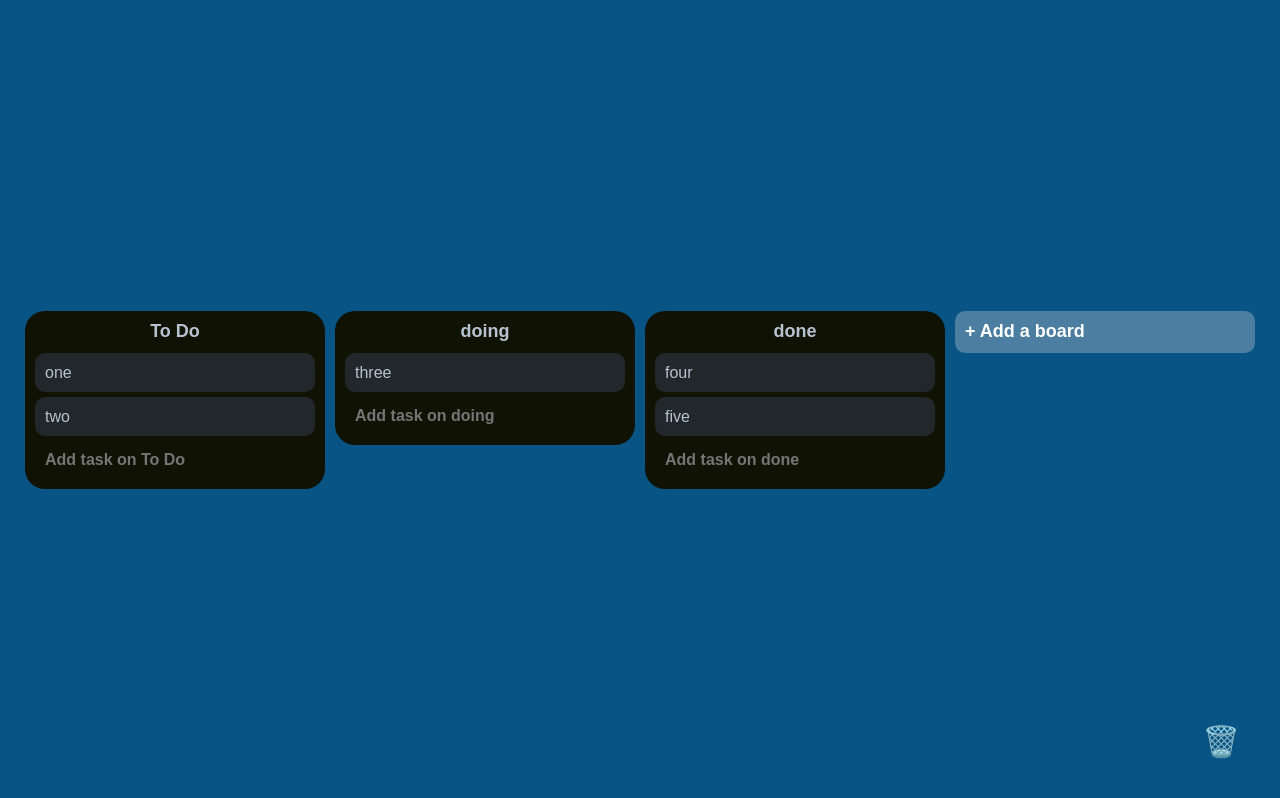
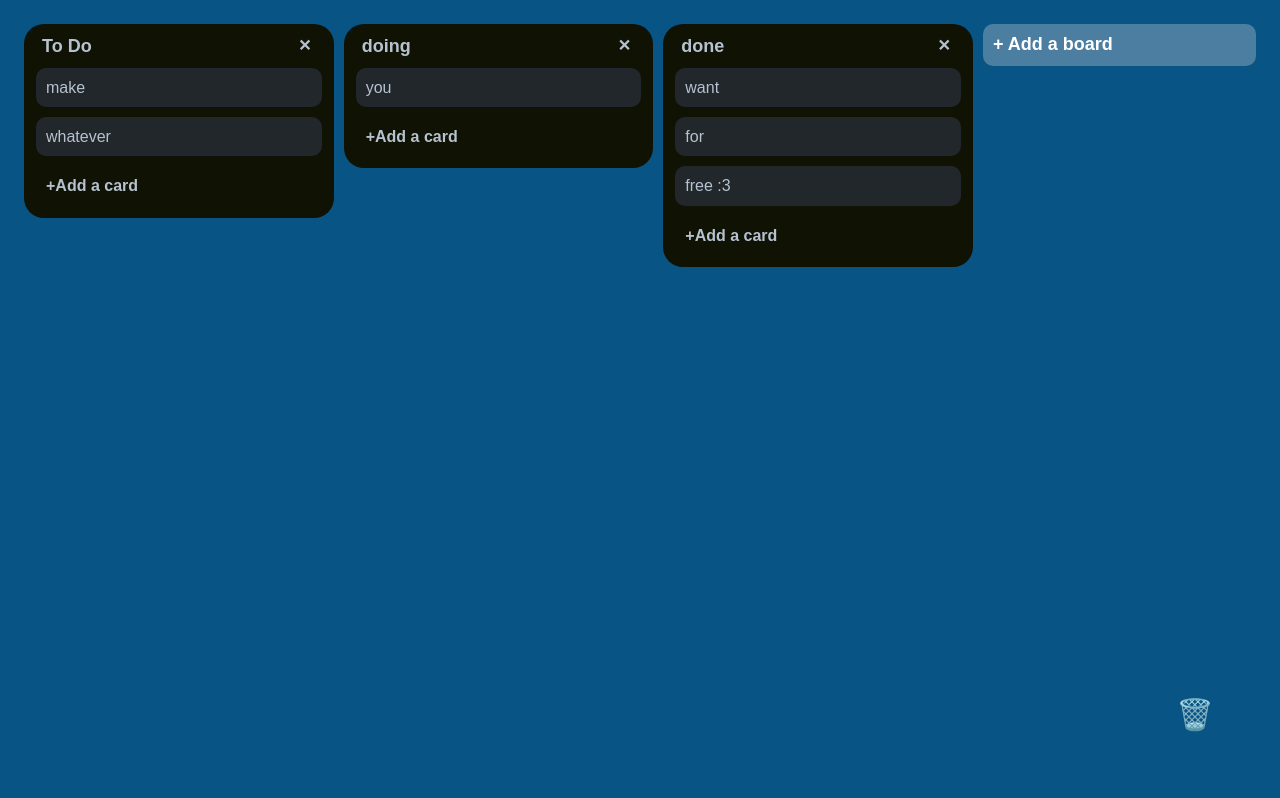
Before and after one commit to yerinirey/toDo-TS, a React (Create React App) app: page / in a window 1280 px wide. Built offline with nearby package versions, Linux system fonts and the light colour scheme.

Commit message:
CodeChallenge-Reordering, Save to Local Storage, CSS-Styling

```diff
--- a/src/App.tsx
+++ b/src/App.tsx
@@ -1,23 +1,23 @@
 import { DragDropContext, DropResult, Droppable } from "react-beautiful-dnd";
 import { useRecoilState } from "recoil";
 import styled from "styled-components";
-import { toDoState } from "./atoms";
+import { IToDoState, toDoState } from "./atoms";
 import Board from "./Components/Board";
-import { useState } from "react";
 import AddBoard from "./Components/AddBoard";
 import TrashBin from "./Components/TrashBin";
+import { useEffect } from "react";
+import { saveToDos } from "./local";
 
 const Wrapper = styled.div`
   display: flex;
+  position: relative;
   width: 100vw;
-  margin: 0 auto;
-  justify-content: center;
-  align-items: center;
+  padding: 24px;
   height: 100vh;
 `;
 const Boards = styled.div`
   display: flex;
-  justify-content: center;
+  /* justify-content: center; */
   align-items: flex-start;
   gap: 10px;
   width: 100%;
@@ -25,13 +25,37 @@ const Boards = styled.div`
 
 function App() {
   const [toDos, setToDos] = useRecoilState(toDoState);
+  const onDragStart = (initial: { draggableId: string }) => {
+    // console.log("initial\n", initial);
+  };
   const onDragEnd = (info: DropResult) => {
+    // console.log(info);
     const { destination, draggableId, source } = info;
-    console.log(info);
     if (!destination) return;
 
+    /* board Movement */
+    if (info.type == "boards") {
+      setToDos((allBoards) => {
+        const boardIds = Object.keys(allBoards);
+        boardIds.splice(source.index, 1);
+        console.log("After removing:", boardIds);
+        boardIds.splice(destination.index, 0, draggableId);
+        console.log("After inserting:", boardIds);
+        const reorderBoards: IToDoState = {};
+        boardIds.forEach((id) => {
+          reorderBoards[id] = allBoards[id];
+        });
+        return reorderBoards;
+        /* reduce: 배열을 순회하며 누적기에 값을 추가하는 방법으로 새로운 객체 생성 가능 */
+        // const reorderBoards: IToDoState = boardIds.reduce((acc, id) => {
+        //   acc[id] = allBoards[id];
+        //   return acc;
+        // }, {} as IToDoState);
+        // return reorderBoards;
+      });
+    } else {
       if (destination.droppableId === source.droppableId) {
-      // same board movement
+        // card Movement - same board
         setToDos((allBoards) => {
           const boardCopy = [...allBoards[source.droppableId]];
           const taskObj = boardCopy[source.index];
@@ -44,6 +68,7 @@ function App() {
         });
       }
       if (destination.droppableId === "trash-bin") {
+        // card Movement - trash
         console.log("trash!");
         setToDos((allBoards) => {
           const sourceBoard = [...allBoards[source.droppableId]];
@@ -54,7 +79,7 @@ function App() {
           };
         });
       } else if (destination.droppableId !== source.droppableId) {
-      // cross board movement
+        //card Movement - cross Movement
         setToDos((allBoards) => {
           const sourceBoard = [...allBoards[source.droppableId]];
           const taskObj = sourceBoard[source.index];
@@ -68,20 +93,39 @@ function App() {
           };
         });
       }
+    }
   };
-
+  console.log(toDos);
+  console.log(Object.keys(toDos));
+  useEffect(() => {
+    saveToDos(toDos);
+  }, [toDos]);
   return (
-    <DragDropContext onDragEnd={onDragEnd}>
     <Wrapper>
-        <Boards>
-          {Object.keys(toDos).map((boardId) => (
-            <Board boardId={boardId} key={boardId} toDos={toDos[boardId]} />
+      <DragDropContext onDragStart={onDragStart} onDragEnd={onDragEnd}>
+        <Droppable
+          droppableId={"boards"}
+          type={"boards"}
+          direction={"horizontal"}
+        >
+          {(magic) => (
+            <Boards {...magic.droppableProps} ref={magic.innerRef}>
+              {Object.keys(toDos).map((boardId, index) => (
+                <Board
+                  boardId={boardId}
+                  key={boardId}
+                  toDos={toDos[boardId]}
+                  index={index}
+                />
               ))}
+              {magic.placeholder}
               <AddBoard />
             </Boards>
+          )}
+        </Droppable>
         <TrashBin />
+      </DragDropContext>
     </Wrapper>
-    </DragDropContext>
   );
 }
 
--- a/src/Components/AddBoard.tsx
+++ b/src/Components/AddBoard.tsx
@@ -57,6 +57,7 @@ const AddBoardBox = styled.div`
 
 const AddButton = styled.button`
   font-size: 14px;
+  font-weight: 700;
   border: none;
   border-radius: 5px;
   color: ${(props) => props.theme.boardColor};
@@ -90,7 +91,7 @@ function AddBoard() {
     makeBoard((allBoards) => {
       return {
         ...allBoards,
-        [boardName]: [],
+        [boardName + ""]: [],
       };
     });
     setValue("boardName", "");
--- a/src/Components/Board.tsx
+++ b/src/Components/Board.tsx
@@ -1,48 +1,73 @@
-import { Droppable } from "react-beautiful-dnd";
+import { Draggable, Droppable } from "react-beautiful-dnd";
 import DraggableCard from "./DraggableCard";
 import styled from "styled-components";
-import { useRef } from "react";
+import { useEffect, useRef, useState } from "react";
 import { useForm } from "react-hook-form";
-import { IToDo, toDoState } from "../atoms";
-import { useSetRecoilState } from "recoil";
-
+import { IToDo, IToDoState, toDoState } from "../atoms";
+import { useRecoilState, useSetRecoilState } from "recoil";
+import { saveToDos } from "../local";
 const Wrapper = styled.div`
-  width: 300px;
-  padding: 10px;
+  width: 340px;
+  padding: 12px;
   border-radius: 20px;
   background-color: ${(props) => props.theme.boardColor};
-  /* min-height: 300px; */
   display: flex;
   flex-direction: column;
+  /* &.dragging {
+    transform: skewX(28px);
+  } */
 `;
 
+const Header = styled.div`
+  display: flex;
+  width: 100%;
+  /* background-color: teal; */
+  flex-direction: row;
+  justify-content: space-between;
+  align-items: center;
+  margin-bottom: 10px;
+  padding: 0 6px;
+`;
+const DeleteBoard = styled.div`
+  border-radius: 5px;
+  height: 22px;
+  width: 22px;
+  text-align: center;
+  font-weight: 700;
+
+  &:hover {
+    cursor: pointer;
+    background-color: rgba(255, 58, 58, 0.582);
+  }
+`;
 const Title = styled.h2`
   text-align: center;
   font-weight: 600;
-  margin-bottom: 10px;
   font-size: 18px;
 `;
 
 interface IAreaProps {
-  isDraggingFromThis: boolean;
-  isDraggingOver: boolean;
+  $isDraggingFromThis: boolean;
+  $isDraggingOver: boolean;
 }
 
 const Area = styled.div<IAreaProps>`
-  /* background-color: ${(props) =>
-    props.isDraggingOver
+  /*background-color: ${(props) =>
+    props.$isDraggingOver
       ? "#dfe6e9"
-      : props.isDraggingFromThis
+      : props.$isDraggingFromThis
       ? "#b2bec3"
-      : "transparent"};*/
-  /* flex-grow: 1; */
-  /* transition: background-color 0.3s ease-in-out; */
-  /* padding: 10px; */
+      : "transparent"};
+    flex-grow: 1;
+    transition: background-color 0.3s ease-in-out;
+    padding: 10px;
+  */
 `;
 
 interface IBoardProps {
   toDos: IToDo[];
   boardId: string;
+  index: number;
 }
 
 interface IForm {
@@ -51,29 +76,92 @@ interface IForm {
 
 const Form = styled.form`
   width: 100%;
+`;
+const AddBtn = styled.div`
+  padding: 10px;
+  width: 80%;
+  font-size: 16px;
+  font-weight: 600;
   border-radius: 10px;
+  color: ${(props) => props.theme.textColor};
   &:hover {
     background-color: #272f27;
     transition: background-color 0.1s ease-in-out;
+    cursor: pointer;
   }
-  input {
+`;
+const AddCardContainer = styled.div`
+  width: 100%;
+  display: flex;
+  flex-direction: column;
+  gap: 10px;
+  textarea {
+    resize: none;
+    border-radius: 10px;
+    padding: 10px;
     border: none;
-    background-color: transparent;
-    padding: 10px;
     width: 100%;
+    height: 4em;
     font-size: 16px;
     font-weight: 600;
+    background-color: ${(props) => props.theme.cardColor};
     color: ${(props) => props.theme.textColor};
     &:focus {
       font-weight: 200;
+      font-size: 16px;
+      font-weight: 600;
+      outline: none;
     }
   }
 `;
+const AddCardBtnContainer = styled.div`
+  display: flex;
+  flex-direction: row;
+  gap: 4px;
+  align-items: center;
+  span {
+    font-size: 14px;
+    font-weight: 700;
+    padding: 8px 10px;
+    border-radius: 5px;
+    &:hover {
+      background-color: #272f27;
+      cursor: pointer;
+    }
+  }
+`;
+const AddCardBtn = styled.button`
+  font-weight: 600;
+  padding: 8px 12px;
+  background-color: #5b8ac7;
+  border-radius: 6px;
+  color: ${(props) => props.theme.boardColor};
+  &:hover {
+    cursor: pointer;
+    background-color: #74a7eb;
+    transition: background-color 0.1s ease-in-out;
+  }
+`;
 
-function Board({ toDos, boardId }: IBoardProps) {
-  const setToDos = useSetRecoilState(toDoState);
+function Board({ toDos, boardId, index }: IBoardProps) {
+  const [toDo, setToDos] = useRecoilState(toDoState);
+  const [toggle, setToggle] = useState(false);
   const { register, setValue, handleSubmit } = useForm<IForm>();
+  const onClick = () => {
+    console.log("clicked", boardId);
+    setToDos((allBoards) => {
+      const boardIds = Object.keys(allBoards).filter((v) => v !== boardId);
+      console.log(boardIds);
+      const reorderBoards = boardIds.reduce((acc, boardId) => {
+        acc[boardId] = allBoards[boardId];
+        return acc;
+      }, {} as IToDoState);
+      return reorderBoards;
+    });
+  };
+
   const onValid = ({ toDo }: IForm) => {
+    console.log(toDo);
     const newToDo = {
       id: Date.now(),
       text: toDo,
@@ -84,17 +172,28 @@ function Board({ toDos, boardId }: IBoardProps) {
         [boardId]: [...allBoards[boardId], newToDo],
       };
     });
-    console.log(toDo);
     setValue("toDo", "");
   };
+  useEffect(() => {
+    saveToDos(toDo);
+  }, [toDo]);
   return (
-    <Wrapper>
+    <Draggable draggableId={boardId} index={index}>
+      {(magic, { isDragging }) => (
+        <Wrapper
+          className={isDragging ? "dragging" : ""}
+          ref={magic.innerRef}
+          {...magic.draggableProps}
+        >
+          <Header {...magic.dragHandleProps}>
             <Title>{boardId}</Title>
+            <DeleteBoard onClick={() => onClick()}>✕</DeleteBoard>
+          </Header>
           <Droppable droppableId={boardId}>
             {(magic, info) => (
               <Area
-            isDraggingOver={info.isDraggingOver}
-            isDraggingFromThis={Boolean(info.draggingFromThisWith)}
+                $isDraggingOver={info.isDraggingOver}
+                $isDraggingFromThis={Boolean(info.draggingFromThisWith)}
                 ref={magic.innerRef}
                 {...magic.droppableProps}
               >
@@ -111,13 +210,24 @@ function Board({ toDos, boardId }: IBoardProps) {
             )}
           </Droppable>
           <Form onSubmit={handleSubmit(onValid)}>
-        <input
+            {toggle ? (
+              <AddCardContainer>
+                <textarea
                   {...register("toDo", { required: true })}
-          type="text"
                   placeholder={`Add task on ${boardId}`}
                 />
+                <AddCardBtnContainer>
+                  <AddCardBtn type="submit">Add card</AddCardBtn>
+                  <span onClick={() => setToggle(false)}>✕</span>
+                </AddCardBtnContainer>
+              </AddCardContainer>
+            ) : (
+              <AddBtn onClick={() => setToggle(true)}>+Add a card</AddBtn>
+            )}
           </Form>
         </Wrapper>
+      )}
+    </Draggable>
   );
 }
 
--- a/src/Components/DraggableCard.tsx
+++ b/src/Components/DraggableCard.tsx
@@ -3,15 +3,15 @@ import { Draggable } from "react-beautiful-dnd";
 import { snapshot_UNSTABLE } from "recoil";
 import styled from "styled-components";
 
-const Card = styled.div<{ isDragging: boolean }>`
+const Card = styled.div<{ $isDragging: boolean }>`
   border-radius: 10px;
-  padding: 10px 10px;
+  padding: 10px;
   background-color: ${(props) =>
     // props.isDragging ? "#74b9ff" : props.theme.cardColor};
-    props.isDragging ? "rgba(94, 94, 94, 0.589)" : props.theme.cardColor};
+    props.$isDragging ? "rgba(94, 94, 94, 0.589)" : props.theme.cardColor};
   box-shadow: ${(props) =>
-    props.isDragging ? "0px 2px 5px rgba(0,0,0,0.05)" : "none"};
-  margin-bottom: 5px;
+    props.$isDragging ? "0px 2px 5px rgba(0,0,0,0.05)" : "none"};
+  margin-bottom: 10px;
   &:hover {
     box-shadow: 0 0 0 2px #84b8fd inset;
   }
@@ -28,7 +28,7 @@ function DraggableCard({ toDoId, toDoText, index }: IDraggableCardProps) {
     <Draggable draggableId={toDoId + ""} index={index}>
       {(magic, snapshot) => (
         <Card
-          isDragging={snapshot.isDragging}
+          $isDragging={snapshot.isDragging}
           ref={magic.innerRef}
           {...magic.draggableProps}
           {...magic.dragHandleProps}
--- a/src/Components/TrashBin.tsx
+++ b/src/Components/TrashBin.tsx
@@ -1,41 +1,43 @@
 import { Draggable, Droppable } from "react-beautiful-dnd";
 import styled from "styled-components";
 
-const Wrapper = styled.div`
-  position: fixed;
-  right: 20px;
-  bottom: 20px;
-`;
-
 interface IAreaProps {
-  isDraggingOver: boolean;
+  $isDraggingOver: boolean;
 }
 const Area = styled.div<IAreaProps>`
-  padding: 20px;
+  width: 70px;
+  height: 70px;
+  position: fixed;
+  right: 50px;
+  bottom: 50px;
+  display: flex;
+  justify-content: center;
+  align-items: center;
   border-radius: 10px;
   background-color: ${(props) =>
-    props.isDraggingOver ? "rgba(0, 0, 0, 0.2)" : "transparent"};
+    props.$isDraggingOver ? "rgba(0, 0, 0, 0.2)" : "transparent"};
   span {
     font-size: 30px;
   }
   transition: background-color 0.2s ease-in-out;
+  pointer-events: none;
 `;
 function TrashBin() {
   return (
-    <Wrapper>
-      <Droppable droppableId="trash-bin">
-        {(magic, info) => (
+    <Droppable droppableId="trash-bin">
+      {(magic, info) => (
+        <>
           <Area
-            isDraggingOver={info.isDraggingOver}
+            $isDraggingOver={info.isDraggingOver}
             ref={magic.innerRef}
             {...magic.droppableProps}
           >
             <span>🗑️</span>
-            {/* {magic.placeholder} */}
+            {magic.placeholder ? null : null}
           </Area>
-        )}
-      </Droppable>
-    </Wrapper>
+        </>
+      )}
+    </Droppable>
   );
 }
 
--- a/src/atoms.tsx
+++ b/src/atoms.tsx
@@ -1,25 +1,27 @@
 import { atom, selector } from "recoil";
+import { loadToDos } from "./local";
 
 export interface IToDo {
   id: number;
   text: string;
 }
 
-interface IToDoState {
+export interface IToDoState {
   [key: string]: IToDo[];
 }
 
 export const toDoState = atom<IToDoState>({
   key: "toDo",
-  default: {
+  default: loadToDos() ?? {
     "To Do": [
-      { id: 1, text: "one" },
-      { id: 2, text: "two" },
+      { id: 1, text: "make" },
+      { id: 2, text: "whatever" },
     ],
-    doing: [{ id: 3, text: "three" }],
+    doing: [{ id: 3, text: "you" }],
     done: [
-      { id: 4, text: "four" },
-      { id: 5, text: "five" },
+      { id: 4, text: "want" },
+      { id: 5, text: "for" },
+      { id: 6, text: "free :3" },
     ],
   },
 });
--- a/src/index.tsx
+++ b/src/index.tsx
@@ -16,6 +16,7 @@ table, caption, tbody, tfoot, thead, tr, th, td,
 article, aside, canvas, details, embed,
 figure, figcaption, footer, header, hgroup,
 main, menu, nav, output, ruby, section, summary,
+textarea,
 time, mark, audio, video {
   margin: 0;
   padding: 0;
--- /dev/null
+++ b/src/local.tsx
@@ -0,0 +1,15 @@
+import { IToDoState } from "./atoms";
+
+export const LOCAL_TODOS = "local_todos";
+
+export const loadToDos = () => {
+  const localToDos = localStorage.getItem(LOCAL_TODOS);
+  if (localToDos) {
+    return JSON.parse(localToDos);
+  }
+  return null;
+};
+
+export const saveToDos = (todos: IToDoState) => {
+  localStorage.setItem(LOCAL_TODOS, JSON.stringify(todos));
+};
```
Lines whose indentation alone changed are shown as unchanged.
